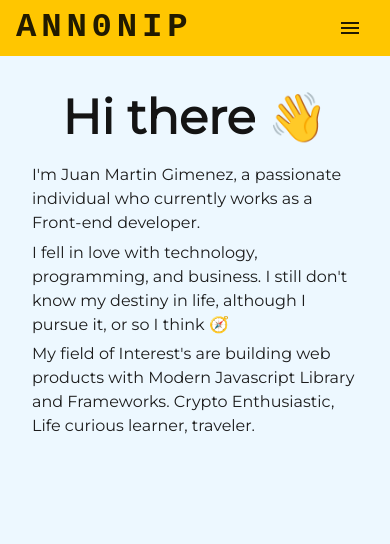
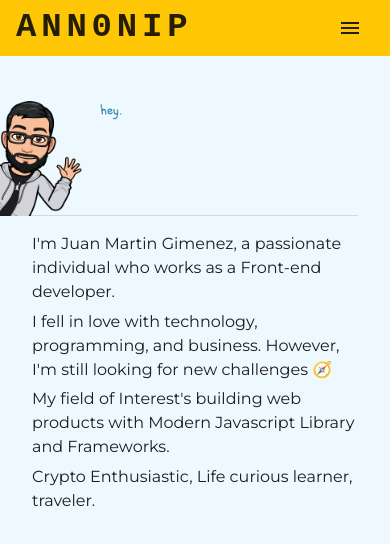
Before and after one commit to ann0nip/ann0nip, a Next.js app: page / in a window 390 px wide. Shown: the top 544 px of the page. Built offline with nearby package versions, Linux system fonts and the light colour scheme.

Commit message:
Header and body improvements desktop and mobile

```diff
--- a/components/header/header.component.jsx
+++ b/components/header/header.component.jsx
@@ -49,7 +49,7 @@ function Header() {
     };
 
     return (
-        <AppBar position="static" elevation={0}>
+        <AppBar position="sticky" elevation={0} sx={{ opacity: '0.98' }}>
             <Container maxWidth="xl">
                 <Toolbar disableGutters>
                     {/* Start Desktop view */}
@@ -122,15 +122,14 @@ function Header() {
                             <MenuIcon />
                         </IconButton>
                         <Menu
+                            MenuListProps={{
+                                style: { padding: 0, backgroundColor: '#FFF' },
+                            }}
                             id="menu-appbar"
                             keepMounted
                             anchorEl={anchorElNav}
                             anchorOrigin={{
                                 vertical: 'bottom',
-                                horizontal: 'left',
-                            }}
-                            transformOrigin={{
-                                vertical: 'top',
                                 horizontal: 'left',
                             }}
                             open={Boolean(anchorElNav)}
@@ -144,6 +143,7 @@ function Header() {
                                 <MenuItem
                                     key={page.url}
                                     onClick={() => handleClickNavMenu(page.url)}
+                                    sx={{}}
                                 >
                                     <Typography textAlign="center">
                                         {page.title}
--- a/pages/index.js
+++ b/pages/index.js
@@ -1,8 +1,17 @@
-import { Box, Grid, MenuItem, Typography, styled } from '@mui/material';
+import {
+    Box,
+    Divider,
+    Grid,
+    MenuItem,
+    Typography,
+    styled,
+} from '@mui/material';
 import Image from 'next/image';
 
 import Header from '../components/header/header.component';
-import ImageLanding from '../styles/assets/IMG_2855.png';
+import memojiHey from '../styles/assets/IMG_2854.png';
+import memojiComputer from '../styles/assets/IMG_2855.png';
+import greenStain from '../styles/assets/splat.svg';
 
 const label = { inputProps: { 'aria-label': 'Switch demo' } };
 
@@ -19,13 +28,14 @@ export const Container = styled('div')(({ theme }) => {
 
 export const Landing = () => {
     return (
-        <Box>
-            <Grid container sx={{ paddingX: { xs: '0rem', md: '6rem' } }}>
+        <Box sx={{ paddingX: { xs: '0rem', md: '6rem' } }}>
+            <Grid container>
                 <Grid
+                    item
                     xs={12}
                     md={6}
                     sx={{
-                        padding: { xs: '2rem', md: '6rem' },
+                        padding: { xs: '0 2rem', md: '6rem' },
                         display: 'flex',
                         flexDirection: 'column',
                         justifyContent: 'center',
@@ -40,10 +50,26 @@ export const Landing = () => {
                             fontWeight: 600,
                             fontSize: '3rem',
                             textAlign: { xs: 'center' },
+                            display: { xs: 'none', md: 'block' },
                         }}
                     >
                         Hi there 👋
                     </Typography>
+
+                    <Box
+                        sx={{
+                            display: { xs: 'block', md: 'none' },
+                            marginLeft: '-2rem',
+                        }}
+                    >
+                        <Image
+                            src={memojiHey}
+                            width="160"
+                            alt="Memoji Salute"
+                            priority
+                        />
+                        <Divider sx={{ margin: { xs: '-5px 0 0 -2rem' } }} />
+                    </Box>
                     <Typography
                         gutterBottom
                         variant="body1"
@@ -51,10 +77,11 @@ export const Landing = () => {
                         sx={{
                             fontWeight: 500,
                             fontSize: { xs: '1rem', md: '1.2rem' },
+                            marginTop: { xs: '1rem' },
                         }}
                     >
                         I'm Juan Martin Gimenez, a passionate individual who
-                        currently works as a Front-end developer.
+                        works as a Front-end developer.
                     </Typography>
                     <Typography
                         gutterBottom
@@ -66,8 +93,20 @@ export const Landing = () => {
                         }}
                     >
                         I fell in love with technology, programming, and
-                        business. I still don't know my destiny in life,
-                        although I pursue it, or so I think 🧭
+                        business. However, I'm still looking for new challenges
+                        🧭
+                    </Typography>
+                    <Typography
+                        gutterBottom
+                        variant="body1"
+                        color="secondary"
+                        sx={{
+                            fontWeight: 500,
+                            fontSize: { xs: '1rem', md: '1.2rem' },
+                        }}
+                    >
+                        My field of Interest's building web products with Modern
+                        Javascript Library and Frameworks.
                     </Typography>
                     <Typography
                         variant="body1"
@@ -77,12 +116,11 @@ export const Landing = () => {
                             fontSize: { xs: '1rem', md: '1.2rem' },
                         }}
                     >
-                        My field of Interest's are building web products with
-                        Modern Javascript Library and Frameworks. Crypto
-                        Enthusiastic, Life curious learner, traveler.
+                        Crypto Enthusiastic, Life curious learner, traveler.
                     </Typography>
                 </Grid>
                 <Grid
+                    item
                     xs={12}
                     md={6}
                     sx={{
@@ -90,9 +128,15 @@ export const Landing = () => {
                         flexDirection: 'column',
                         justifyContent: 'center',
                         alignItems: 'center',
+                        backgroundImage: `url(${greenStain.src})`,
+                        backgroundRepeat: 'no-repeat',
                     }}
                 >
-                    <Image src={ImageLanding} />
+                    <Image
+                        src={memojiComputer}
+                        alt="Memoji Computer"
+                        priority
+                    />
                 </Grid>
             </Grid>
         </Box>
```
Also changed, not shown: styles/assets/grass.svg (added), styles/assets/splat.svg (added).
